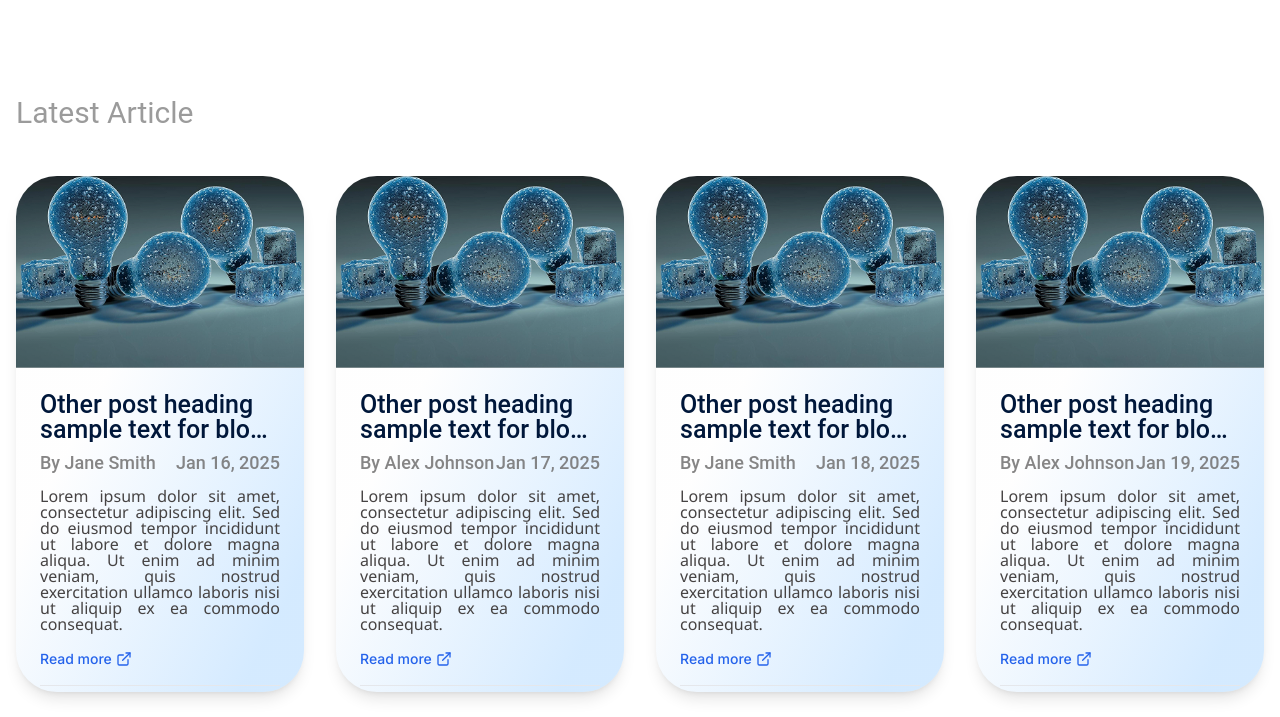
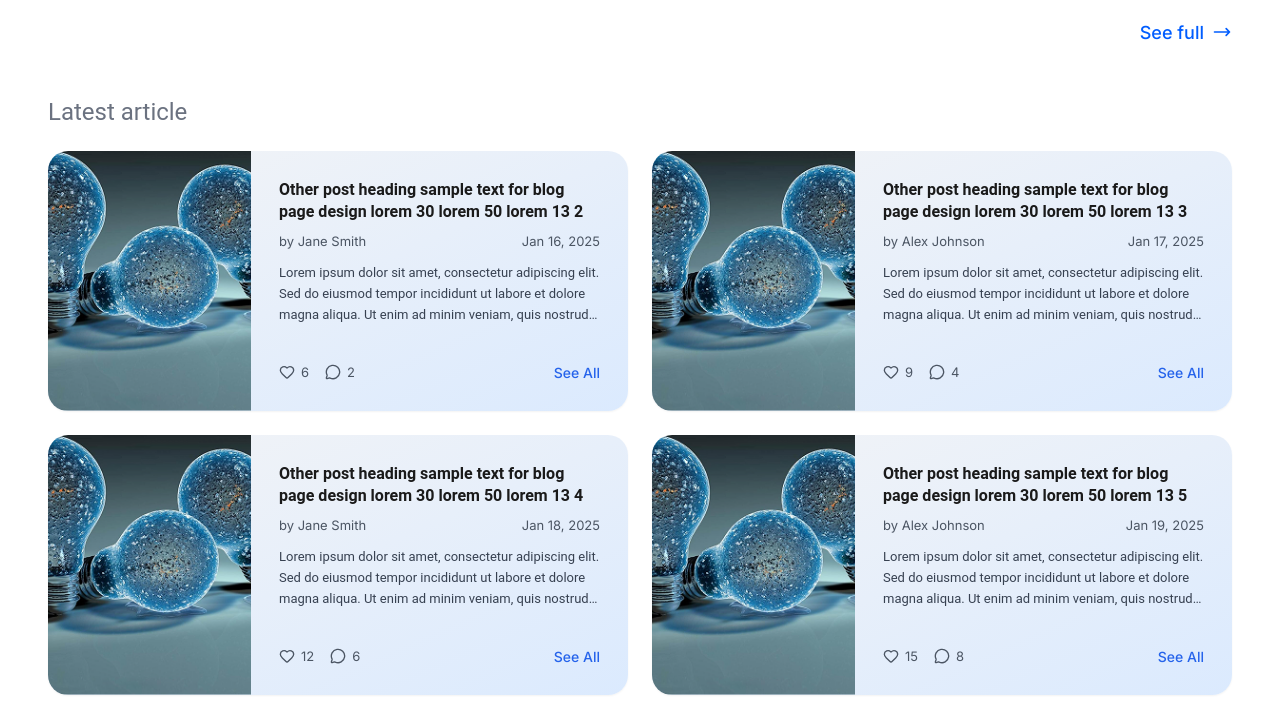
Before and after one commit to doneymore/devtribe, a Next.js app: page /pages/blogScreen in a window 1280 px wide. Shown: the part 1366-2083 px from the top of the page. Built offline with nearby package versions, Linux system fonts and the light colour scheme.

Commit message:
fix the comment  session and the blog grid layout

```diff
--- a/app/component/reusable/blog/blogCards/blogCard.tsx
+++ b/app/component/reusable/blog/blogCards/blogCard.tsx
@@ -1,7 +1,7 @@
 import React, { useState } from "react";
 import Image from "next/image";
 import Link from "next/link";
-import { Heart, MessageCircle, ExternalLink } from "lucide-react";
+import { Heart, MessageCircle } from "lucide-react";
 import { blog_story } from "@/public/assests/image";
 import { BlogPost } from "../types";
 
@@ -16,8 +16,6 @@ const BlogCard: React.FC<BlogCardGridProps> = ({
   onLike,
   onCommentClick,
 }) => {
-  const [isHovered, setIsHovered] = useState(false);
-
   const handleLikeClick = () => {
     onLike(post.id);
   };
@@ -27,116 +25,93 @@ const BlogCard: React.FC<BlogCardGridProps> = ({
   };
 
   return (
-    <div
-      className="w-full max-w-[432px] h-auto min-h-[400px] sm:h-[516px] bg-white rounded-[20px] sm:rounded-[41px] shadow-lg overflow-hidden transition-all duration-300 hover:shadow-xl hover:scale-105"
-      onMouseEnter={() => setIsHovered(true)}
-      onMouseLeave={() => setIsHovered(false)}
-    >
-      {/* Image Section */}
-      <div className="relative h-32 sm:h-40 md:h-48 w-full overflow-hidden">
+    <div className="w-full bg-gradient-to-br from-gray-100 to-blue-100 rounded-[20px] shadow-sm overflow-hidden transition-all duration-300 hover:shadow-md">
+      <div className="flex flex-row h-[220px] sm:h-[240px] lg:h-[260px]">
+        {/* Image Section - Left Side - Fixed percentage */}
+        <div className="relative w-[35%] flex-shrink-0">
           <Image
             src={blog_story}
             alt={post.title}
             fill
-          className="object-cover transition-transform duration-300 hover:scale-110"
-          sizes="(max-width: 768px) 100vw, (max-width: 1200px) 50vw, 33vw"
+            className="object-cover"
+            sizes="(max-width: 640px) 35vw, (max-width: 1024px) 35vw, 400px"
+            priority
           />
-        <div className="absolute inset-0 bg-gradient-to-t from-black/20 to-transparent" />
         </div>
 
-      {/* Content Section with Gradient Background */}
-      <div
-        className="p-4 sm:p-6 flex-1 flex flex-col justify-between"
-        style={{
-          background:
-            "linear-gradient(117.42deg, rgba(249, 247, 247, 0.1) 19.16%, rgba(148, 203, 255, 0.4) 80.19%)",
-        }}
-      >
-        <div className="flex-grow">
+        {/* Content Section - Right Side */}
+        <div className="flex-1 p-5 lg:p-7 flex flex-col justify-between">
+          {/* Title */}
           <h3
-            className="text-[#00173A] mb-3 leading-tight line-clamp-2"
+            className="text-[#1a1a1a] mb-2 line-clamp-2"
             style={{
               fontFamily: "Roboto, sans-serif",
-              fontWeight: 500,
-              fontSize: "clamp(18px, 4vw, 25px)",
-              lineHeight: "100%",
-              letterSpacing: "0%",
-              display: "-webkit-box",
-              WebkitLineClamp: 2,
-              WebkitBoxOrient: "vertical",
-              overflow: "hidden",
-              textOverflow: "ellipsis",
+              fontWeight: 600,
+              fontSize: "16px",
+              lineHeight: "1.4",
             }}
           >
             {post.title}
           </h3>
 
-          <div
-            className="flex items-center justify-between mb-4"
+          {/* Author and Date */}
+          <div className="flex items-center justify-between mb-3 text-[13px] text-gray-600">
+            <span className="truncate mr-2">by {post.author}</span>
+            <span className="whitespace-nowrap">{post.date}</span>
+          </div>
+
+          {/* Description */}
+          <p
+            className="text-gray-700 mb-4 line-clamp-3"
             style={{
               fontFamily: "Roboto, sans-serif",
-              fontWeight: 500,
-              fontSize: "clamp(14px, 3vw, 18px)",
-              lineHeight: "100%",
-              letterSpacing: "0%",
-            }}
-          >
-            <span className="text-[#6F6E6ED6]">By {post.author}</span>
-            <span className="text-[#6F6E6ED6]">{post.date}</span>
-          </div>
-
-          <p
-            className="text-[#464343] mb-4 text-justify"
-            style={{
-              fontFamily: "Segoe UI, sans-serif",
               fontWeight: 400,
-              fontSize: "clamp(14px, 2.5vw, 16px)",
-              lineHeight: "100%",
-              letterSpacing: "0%",
+              fontSize: "13px",
+              lineHeight: "1.6",
             }}
           >
             {post.description}
           </p>
 
-          {/* Read More Link - Updated for dynamic routing */}
-          <Link
-            href={`/pages/blogScreen/${post.id}`}
-            className="flex items-center text-blue-600 hover:text-blue-800 transition-colors duration-200 mb-4"
-          >
-            <span className="text-sm font-medium mr-1">Read more</span>
-            <ExternalLink size={16} />
-          </Link>
-        </div>
-
-        <div className="flex items-center justify-start space-x-3 pt-4 border-t border-gray-200">
+          {/* Footer with interactions and See All button */}
+          <div className="flex items-center justify-between mt-auto">
+            {/* Like and Comment buttons */}
+            <div className="flex items-center space-x-4">
               <button
                 onClick={handleLikeClick}
-            className={`flex items-center space-x-1 transition-all duration-200 px-2 py-1.5 rounded-full ${
+                className={`flex items-center space-x-1.5 transition-colors ${
                   post.isLiked
-                ? "text-red-500 bg-red-50 hover:bg-red-100"
-                : "text-gray-600 hover:text-red-500 hover:bg-red-50"
+                    ? "text-blue-600"
+                    : "text-gray-600 hover:text-blue-600"
                 }`}
               >
                 <Heart
                   size={16}
-              className={`transition-all duration-200 ${
-                post.isLiked ? "fill-current" : ""
-              } ${isHovered && !post.isLiked ? "scale-110" : ""}`}
+                  className={post.isLiked ? "fill-current" : ""}
                 />
-            <span className="text-xs font-medium">{post.likes}</span>
+                <span className="text-[13px]">{post.likes}</span>
               </button>
 
               <button
                 onClick={handleCommentClick}
-            className="flex items-center space-x-1 text-gray-600 hover:text-blue-500 hover:bg-blue-50 transition-all duration-200 px-2 py-1.5 rounded-full"
+                className="flex items-center space-x-1.5 text-gray-600 hover:text-blue-600 transition-colors"
               >
                 <MessageCircle size={16} />
-            <span className="text-xs font-medium">{post.comments}</span>
+                <span className="text-[13px]">{post.comments}</span>
               </button>
+            </div>
+
+            {/* See All button */}
+            <Link
+              href={`/pages/blogScreen/${post.id}`}
+              className="text-blue-600 hover:text-blue-800 transition-colors text-[14px] font-medium whitespace-nowrap"
+            >
+              See All
+            </Link>
+          </div>
         </div>
       </div>
     </div>
   );
 };
-
 export default BlogCard;
--- a/app/component/reusable/blog/blogCards/blogGrid.tsx
+++ b/app/component/reusable/blog/blogCards/blogGrid.tsx
@@ -12,7 +12,7 @@ interface BlogGridProps {
 
 const BlogGrid: React.FC<BlogGridProps> = ({
   posts,
-  itemsPerPage = 9,
+  itemsPerPage = 8,
   className = "",
 }) => {
   const [blogPosts, setBlogPosts] = useState<BlogPost[]>(posts);
@@ -51,27 +51,27 @@ const BlogGrid: React.FC<BlogGridProps> = ({
 
   const handleCommentClick = (id: number) => {
     console.log(`Comment clicked for post ${id}`);
-    // Add your comment handling logic here
   };
 
   return (
-    <div className={`w-full ${className}`}>
+    <section className={`relative w-full ${className}`}>
+      <div className="relative z-10 w-full">
+        <div className="container mx-auto px-4 sm:px-6 lg:px-8 xl:px-12">
           {/* Section Title */}
           <h1
-        className="text-left text-[#9B9B9B] mb-8 sm:mb-10 lg:mb-12 px-4"
+            className="text-left text-gray-500 mb-6"
             style={{
               fontFamily: "Roboto, sans-serif",
               fontWeight: 400,
-          fontSize: "30px",
-          lineHeight: "100%",
-          letterSpacing: "0%",
+              fontSize: "clamp(18px, 3vw, 24px)",
+              lineHeight: "1.2",
             }}
           >
-        Latest Article
+            Latest article
           </h1>
 
-      {/* Grid Container with increased vertical gap */}
-      <div className="grid grid-cols-1 sm:grid-cols-2 lg:grid-cols-3 xl:grid-cols-4 gap-4 sm:gap-6 lg:gap-8 place-items-center px-2 sm:px-4">
+          {/* Grid Container */}
+          <div className="grid grid-cols-1 lg:grid-cols-2 gap-4 sm:gap-5 lg:gap-6">
             {currentPosts.map((post) => (
               <BlogCard
                 key={post.id}
@@ -84,6 +84,7 @@ const BlogGrid: React.FC<BlogGridProps> = ({
 
           {/* Pagination */}
           {totalPages > 1 && (
+            <div className="mt-8">
               <PaginationControls
                 currentPage={currentPage}
                 totalPages={totalPages}
@@ -92,8 +93,11 @@ const BlogGrid: React.FC<BlogGridProps> = ({
                 onPrevious={goToPrevious}
                 onNext={goToNext}
               />
+            </div>
           )}
         </div>
+      </div>
+    </section>
   );
 };
 
--- a/app/component/reusable/landingpage/navItem.tsx
+++ b/app/component/reusable/landingpage/navItem.tsx
@@ -254,9 +254,9 @@ export const Navbar = () => {
               <button className="text-white hover:text-blue-200 transition-colors duration-200 font-medium px-2 lg:px-3 xl:px-4 py-1.5 lg:py-2 text-sm lg:text-base">
                 Login
               </button>
-              <button className="bg-white text-primary-nav hover:bg-gray-100 transition-colors duration-200 font-medium px-3 lg:px-4 xl:px-6 py-1.5 lg:py-2 rounded-full text-sm lg:text-base whitespace-nowrap">
+              {/* <button className="bg-white text-primary-nav hover:bg-gray-100 transition-colors duration-200 font-medium px-3 lg:px-4 xl:px-6 py-1.5 lg:py-2 rounded-full text-sm lg:text-base whitespace-nowrap">
                 Sign Up
-              </button>
+              </button> */}
             </div>
 
             {/* Mobile Menu Button - Show only on small screens */}
```
Also changed, not shown: app/component/reusable/blog/blogDetails/blogdetail.tsx (+40 -15 lines), app/component/reusable/blog/blogPost.tsx (+15 -12 lines). Lines whose indentation alone changed are shown as unchanged.
